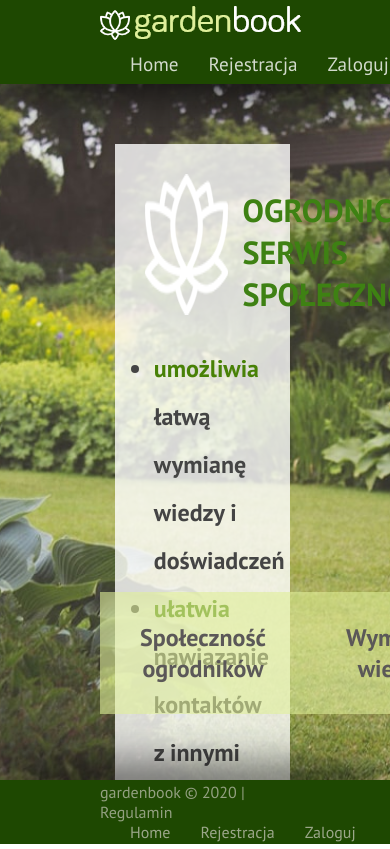
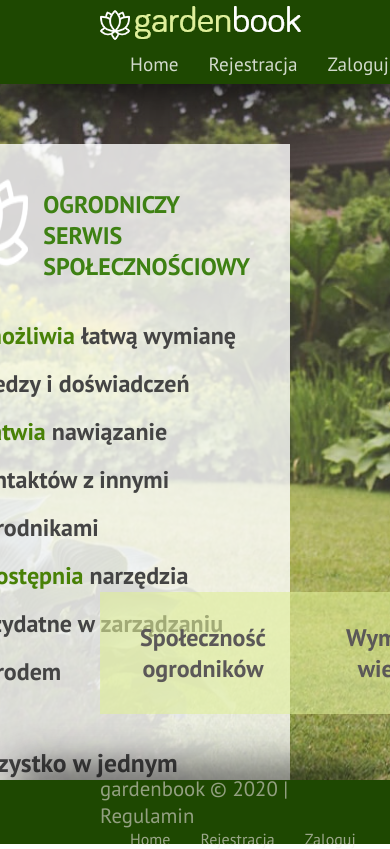
Before and after one commit to hajczek/gardenbook, a React (Create React App) app: page / in a window 390 px wide. Shown: the top 849 px of the page. Built offline with nearby package versions, Linux system fonts and the light colour scheme.

Commit message:
Added responsivnes for info box

```diff
--- a/src/assets/styles/_scss/_info.scss
+++ b/src/assets/styles/_scss/_info.scss
@@ -1,6 +1,5 @@
 .info {
-  width: 45%;
-  padding: 30px 30px 40px 30px;
+  padding: 30px 40px 40px 30px;
   background-color: $white-color-opacity-08;
   display: flex;
   flex-direction: column;
@@ -27,7 +26,7 @@
 
   ul {
     font-size: 1.5rem;
-    width: 80%;
+    width: 90%;
     margin: 30px 0 50px 8%;
 
     li {
@@ -48,3 +47,18 @@
     color: $light-green-color;
   }
 }
+
+@media screen and (max-width: 1135px) {
+  .title h1 {
+    font-size: 1.5rem;
+  }
+
+  ul {
+    font-size: 1.2rem;
+    margin: 10px 0 30px 8%;
+  }
+
+  p {
+    font-size: 1.3rem;
+  }
+}
```
